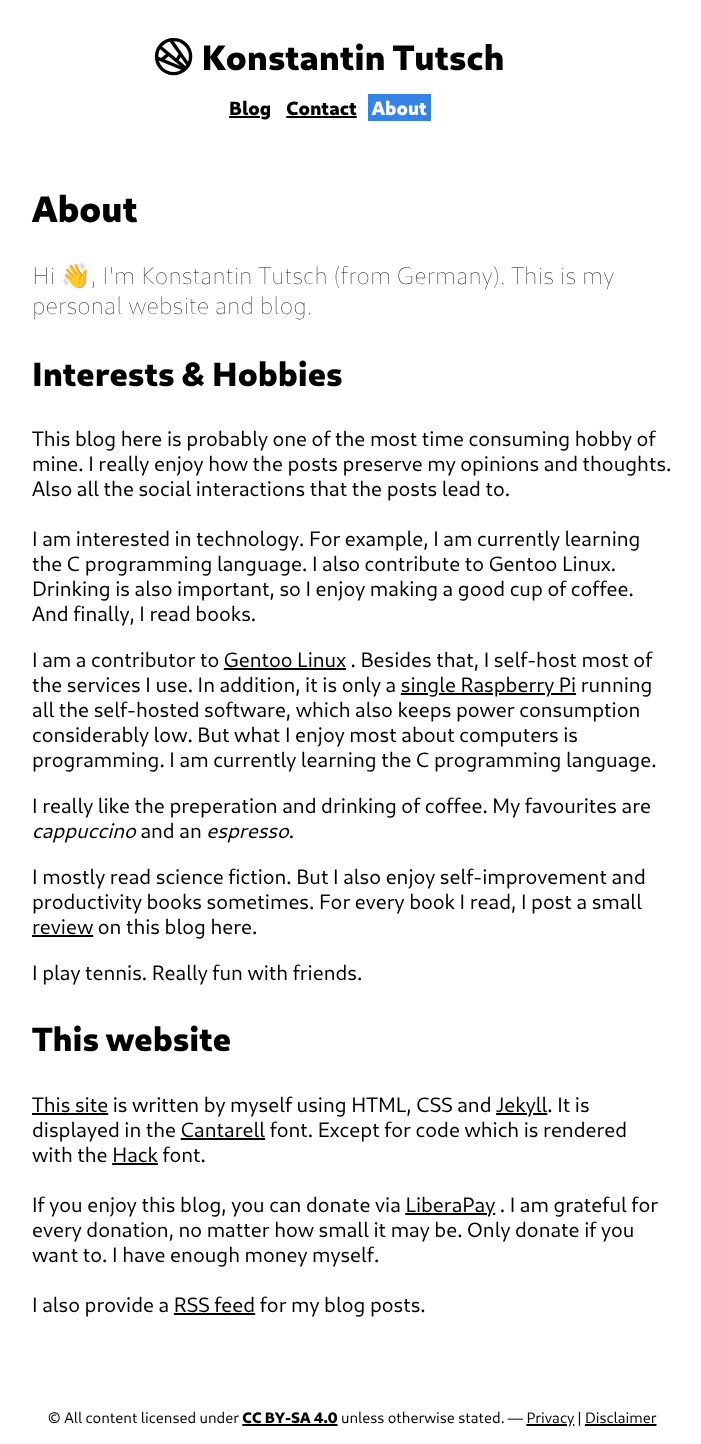
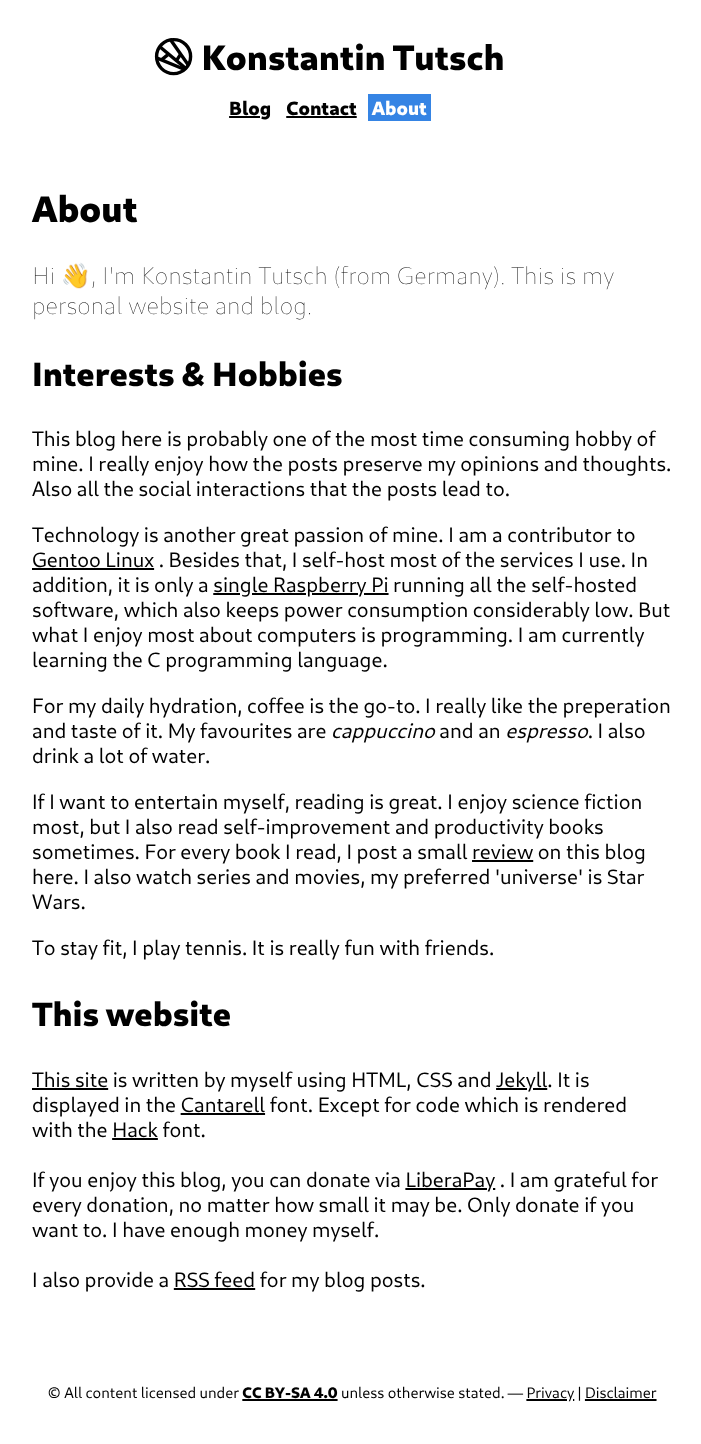
Before and after one commit to konstantintutsch/website, a Jekyll site: the page built from about/index.html, in a window 1280 px wide. Shown: the whole page, without its empty margins (288-989 px from the left). Built offline with Jekyll 4.4.1, drawn with Linux system fonts in a browser that asks for light colours; after the commit the page ends 1419 px from its top, so only the background shows below that.

Commit message:
Adjust about page

```diff
--- a/about/index.html
+++ b/about/index.html
@@ -13,25 +13,23 @@ Hi 👋, I'm Konstantin Tutsch (from Germany). This is my personal website and b
 {% include heading.html level=3 text="Interests & Hobbies" %}
 
 <p>
-This blog here is probably one of the most time consuming hobby of mine. I really enjoy how the posts preserve my opinions and thoughts. Also all the social interactions that the posts lead to.<br>
-<br>
-I am interested in technology. For example, I am currently learning the C programming language. I also contribute to Gentoo Linux. Drinking is also important, so I enjoy making a good cup of coffee. And finally, I read books.
+This blog here is probably one of the most time consuming hobby of mine. I really enjoy how the posts preserve my opinions and thoughts. Also all the social interactions that the posts lead to.
 </p>
 
 <p>
-I am a contributor to {% include social.html url="https://wiki.gentoo.org/wiki/User:KonstantinTutsch" name="Gentoo Linux" %}. Besides that, I self-host most of the services I use. In addition, it is only a <a href="https://konstantintutsch.de/managed-hosting-and-rpi-only/#the-pi-lost-it-s-friend">single Raspberry Pi</a> running all the self-hosted software, which also keeps power consumption considerably low. But what I enjoy most about computers is programming. I am currently learning the C programming language.
+Technology is another great passion of mine. I am a contributor to {% include social.html url="https://wiki.gentoo.org/wiki/User:KonstantinTutsch" name="Gentoo Linux" %}. Besides that, I self-host most of the services I use. In addition, it is only a <a href="https://konstantintutsch.de/managed-hosting-and-rpi-only/#the-pi-lost-it-s-friend">single Raspberry Pi</a> running all the self-hosted software, which also keeps power consumption considerably low. But what I enjoy most about computers is programming. I am currently learning the C programming language.
 </p>
 
 <p>
-I really like the preperation and drinking of coffee. My favourites are <i>cappuccino</i> and an <i>espresso</i>.
+For my daily hydration, coffee is the go-to. I really like the preperation and taste of it. My favourites are <i>cappuccino</i> and an <i>espresso</i>. I also drink a lot of water.
 </p>
 
 <p>
-I mostly read science fiction. But I also enjoy self-improvement and productivity books sometimes. For every book I read, I post a small <a href="/Tag:Book">review</a> on this blog here.
+If I want to entertain myself, reading is great. I enjoy science fiction most, but I also read self-improvement and productivity books sometimes. For every book I read, I post a small <a href="/Tag:Book">review</a> on this blog here. I also watch series and movies, my preferred 'universe' is Star Wars.
 </p>
 
 <p>
-I play tennis. Really fun with friends.
+To stay fit, I play tennis. It is really fun with friends.
 </p>
 
 {% include heading.html level=3 text="This website" %}
```
